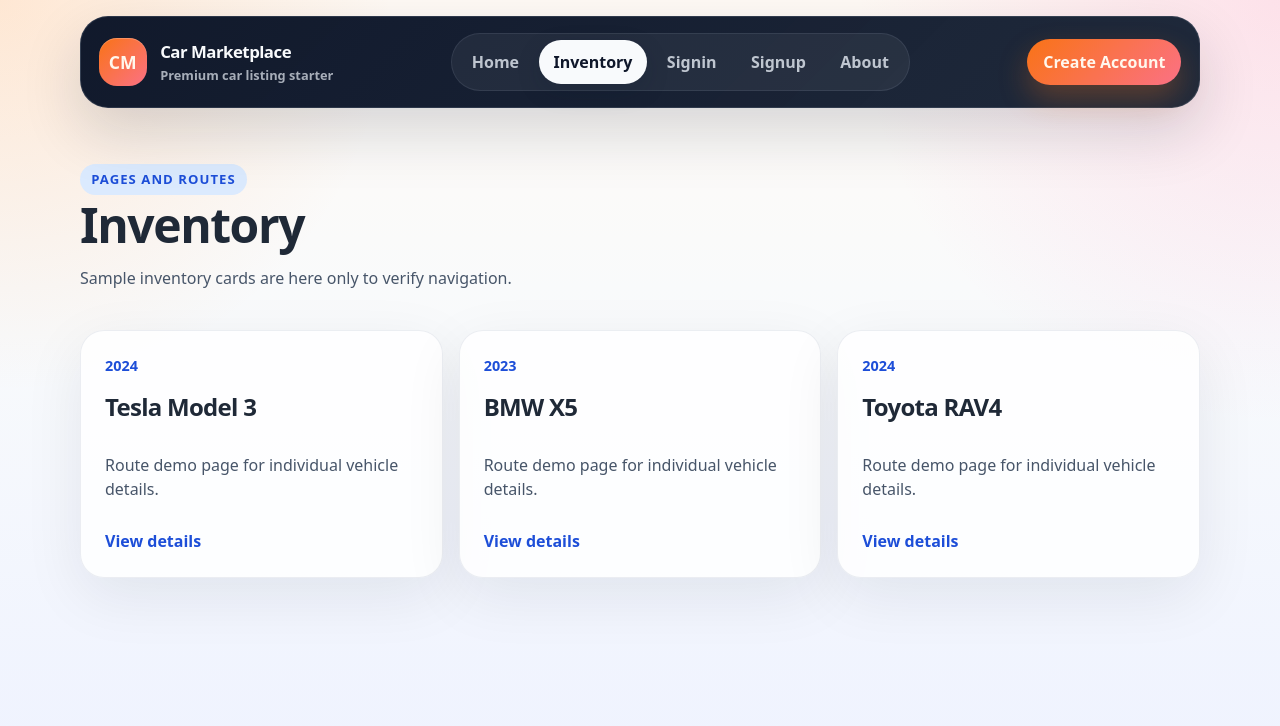
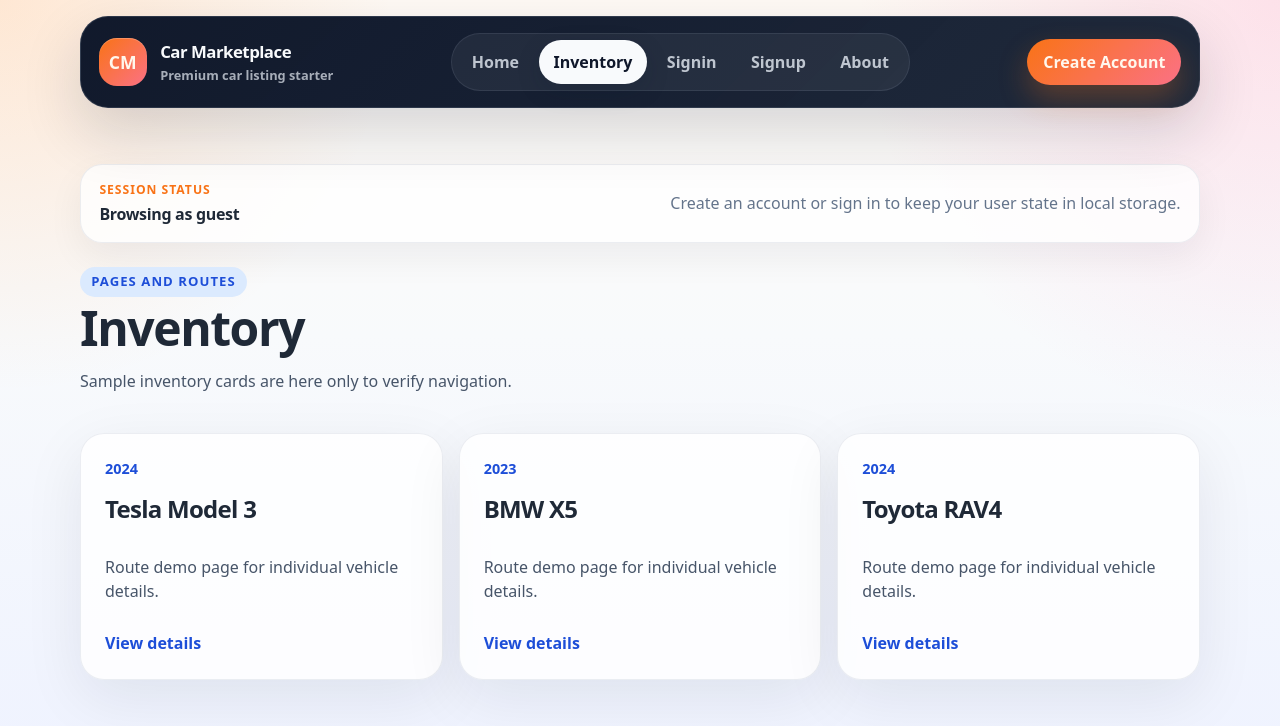
Before and after one commit to Macneyste/CarMarketPlace, a React (Vite) app: page /inventory in a window 1280 px wide. Shown: the top 726 px of the page. Built offline with nearby package versions, Linux system fonts and the light colour scheme.

Commit message:
OAuth Button

```diff
--- a/src/components/Layout.jsx
+++ b/src/components/Layout.jsx
@@ -63,6 +63,23 @@ function Layout() {
       </header>
 
       <main className="container page-content">
+        <section className="session-banner">
+          <div className="session-banner-copy">
+            <span className="session-banner-label">Session status</span>
+            <strong>
+              {isAuthenticated
+                ? `Logged in as ${userInfo?.name}`
+                : 'Browsing as guest'}
+            </strong>
+          </div>
+
+          <p className="session-banner-text">
+            {isAuthenticated
+              ? userInfo?.email
+              : 'Create an account or sign in to keep your user state in local storage.'}
+          </p>
+        </section>
+
         <Outlet />
       </main>
     </div>
--- a/src/index.css
+++ b/src/index.css
@@ -196,6 +196,43 @@ a {
 
 .page-content {
   padding: 3.5rem 0 4rem;
+}
+
+.session-banner {
+  display: flex;
+  align-items: center;
+  justify-content: space-between;
+  gap: 1rem;
+  margin-bottom: 1.5rem;
+  padding: 1rem 1.15rem;
+  border: 1px solid rgba(148, 163, 184, 0.18);
+  border-radius: 22px;
+  background: rgba(255, 255, 255, 0.78);
+  box-shadow: 0 14px 36px rgba(15, 23, 42, 0.06);
+}
+
+.session-banner-copy {
+  display: grid;
+  gap: 0.15rem;
+}
+
+.session-banner-copy strong {
+  font-size: 1rem;
+  letter-spacing: -0.02em;
+}
+
+.session-banner-label {
+  color: #f97316;
+  font-size: 0.76rem;
+  font-weight: 800;
+  letter-spacing: 0.08em;
+  text-transform: uppercase;
+}
+
+.session-banner-text {
+  margin: 0;
+  color: #64748b;
+  text-align: right;
 }
 
 .hero {
@@ -673,6 +710,15 @@ a {
     justify-content: space-between;
   }
 
+  .session-banner {
+    flex-direction: column;
+    align-items: flex-start;
+  }
+
+  .session-banner-text {
+    text-align: left;
+  }
+
   .signup-trust-grid,
   .signup-showcase-metrics {
     grid-template-columns: 1fr;
```
